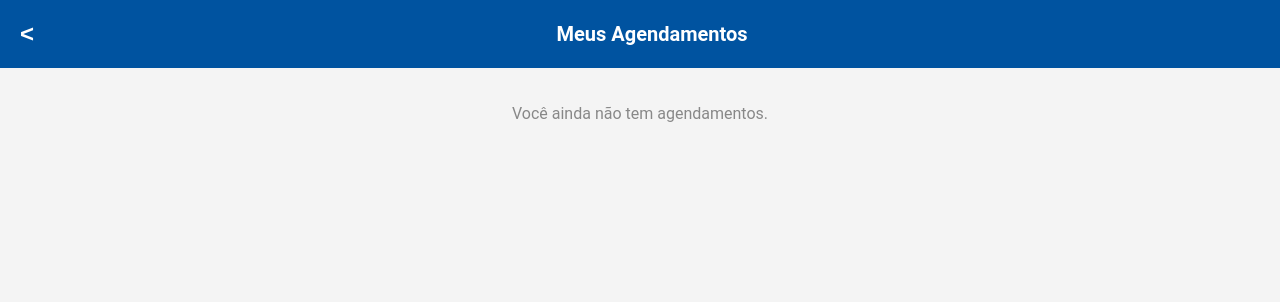
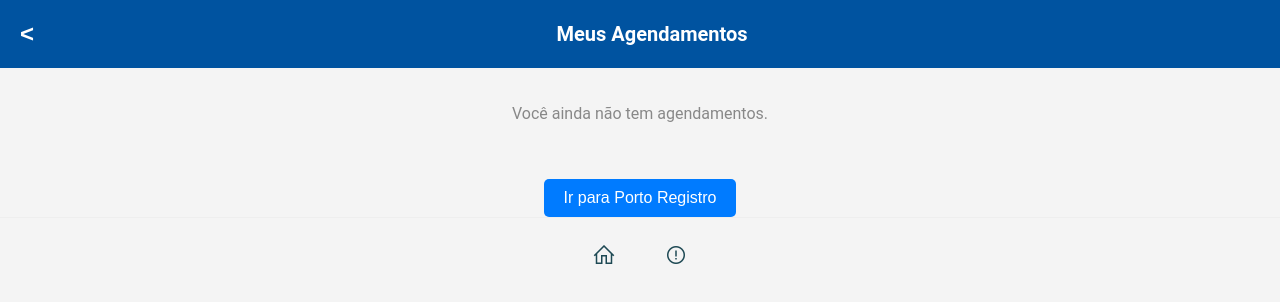
Before and after one commit to flpx01/PortoRapido, a React (Vite) app: page /agendados in a window 1280 px wide. Shown: the top 302 px of the page. Built offline with nearby package versions, Linux system fonts and the light colour scheme.

Commit message:
Implemetando algumas telas

```diff
--- a/src/pages/Agendados/Agendados.css
+++ b/src/pages/Agendados/Agendados.css
@@ -114,3 +114,23 @@
 .bottom-navbar .nav-item p {
   font-size: 12px;
 }
+.button-container {
+  display: flex;
+  justify-content: center;
+  margin-top: 20px;
+}
+
+.porto-registro-button {
+  background-color: #007bff;
+  color: white;
+  border: none;
+  padding: 10px 20px;
+  border-radius: 5px;
+  font-size: 16px;
+  cursor: pointer;
+  transition: background-color 0.3s ease;
+}
+
+.porto-registro-button:hover {
+  background-color: #0056b3;
+}
--- a/src/pages/Agendados/AgendadosLogistica.jsx
+++ b/src/pages/Agendados/AgendadosLogistica.jsx
@@ -7,11 +7,15 @@ const Agendados = () => {
   // Recuperar agendamentos do localStorage
   const agendamentos = JSON.parse(localStorage.getItem("agendamentos")) || [];
 
-
   return (
     <div className="agendados-container">
       <header className="agendados-header">
-        <button onClick={() => navigate("/dashboard-logistica")} className="back-button">{"<"}</button>
+        <button
+          onClick={() => navigate("/dashboard-logistica")}
+          className="back-button"
+        >
+          {"<"}
+        </button>
         <h1>Meus Agendamentos</h1>
       </header>
 
@@ -19,8 +23,12 @@ const Agendados = () => {
         <ul className="agendados-list">
           {agendamentos.map((agendamento, index) => (
             <li key={index} className="agendamento-item">
-              <p><strong>{agendamento.nome}</strong></p>
-              <p>{agendamento.data} às {agendamento.hora}</p>
+              <p>
+                <strong>{agendamento.nome}</strong>
+              </p>
+              <p>
+                {agendamento.data} às {agendamento.hora}
+              </p>
               <p>Status: {agendamento.status}</p>
             </li>
           ))}
@@ -28,6 +36,28 @@ const Agendados = () => {
       ) : (
         <p className="no-agendamentos">Você ainda não tem agendamentos.</p>
       )}
+
+      {/* Botão para ir para a tela de Porto Registro */}
+      <div className="button-container">
+        <button
+          className="porto-registro-button"
+          onClick={() => navigate("/porto-registro")}
+        >
+          Ir para Porto Registro
+        </button>
+      </div>
+
+      <footer className="footer">
+        <button
+          className="footer-button"
+          onClick={() => navigate("/dashboard-motorista")}
+        >
+          <i className="las la-home"></i>
+        </button>
+        <button className="footer-button" onClick={() => navigate("/alertas")}>
+          <i className="las la-exclamation-circle"></i>
+        </button>
+      </footer>
     </div>
   );
 };
--- a/src/pages/Dashboard/DashboardMotorista.jsx
+++ b/src/pages/Dashboard/DashboardMotorista.jsx
@@ -1,6 +1,6 @@
 import { useEffect, useState } from "react";
 import { useNavigate } from "react-router-dom";
-import { FaShip, FaMapMarkerAlt, FaCalendarCheck, FaHome, FaBell } from "react-icons/fa";
+import { FaMapMarkerAlt, FaCalendarCheck, FaHome, FaBell } from "react-icons/fa";
 import "./Dashboard.css";
 
 const Dashboard = () => {
@@ -44,20 +44,20 @@ const Dashboard = () => {
           <div>
             <h1>Porto Rápido</h1>
             <div className="buttons-container">
-              <button
+              {/* <button
                 className="dashboard-button"
                 onClick={() => navigate("/escolher-barco")}
               >
                 <FaShip className="icon" />
                 Escolher Barco
-              </button>
-              <button
+              </button> */}
+              {/* <button
                 className="dashboard-button"
                 onClick={() => navigate("/porto-registro")}
               >
                 <FaMapMarkerAlt className="icon" />
                 Ponto de Registro
-              </button>
+              </button> */}
               <button
                 className="dashboard-button"
                 onClick={() => navigate("/posicao-caminhao")}
@@ -83,7 +83,7 @@ const Dashboard = () => {
       </div>
 
       <div className="bottom-navbar">
-        <div className="nav-item" onClick={() => navigate("/dashboard-logistica")}>
+        <div className="nav-item" onClick={() => navigate("/dashboard-motorista")}>
           <FaHome className="icon" />
           <p>Início</p>
         </div>
--- a/src/pages/MotoristasCadastrados/MotoristasCadastrados.jsx
+++ b/src/pages/MotoristasCadastrados/MotoristasCadastrados.jsx
@@ -1,11 +1,47 @@
+import { useState, useEffect } from "react";
 import { useNavigate } from "react-router-dom";
 import "./MotoristasCadastrados.css";
 
 const MotoristasCadastrados = () => {
   const navigate = useNavigate();
+  const [motoristas, setMotoristas] = useState([]);
 
-  // Recupera os motoristas cadastrados no localStorage
-  const motoristas = JSON.parse(localStorage.getItem("motoristas")) || [];
+  useEffect(() => {
+    // Carrega os motoristas do localStorage quando o componente for montado
+    const motoristasFromStorage = JSON.parse(localStorage.getItem("motoristas")) || [];
+    setMotoristas(motoristasFromStorage);
+  }, []);
+
+  const handleCancel = () => {
+    navigate("/dashboard-logistica"); // Redireciona para a página inicial
+  };
+
+  const handleChangePassword = (email) => {
+    // Lógica para troca de senha
+    const novaSenha = prompt("Digite a nova senha:");
+    if (novaSenha) {
+      const updatedMotoristas = motoristas.map((motorista) =>
+        motorista.email === email ? { ...motorista, senha: novaSenha } : motorista
+      );
+      setMotoristas(updatedMotoristas);
+      localStorage.setItem("motoristas", JSON.stringify(updatedMotoristas));
+    }
+  };
+
+  const handleToggleStatus = (email) => {
+    // Lógica para alternar o status do motorista
+    const updatedMotoristas = motoristas.map((motorista) =>
+      motorista.email === email ? { ...motorista, ativo: !motorista.ativo } : motorista
+    );
+    setMotoristas(updatedMotoristas);
+    localStorage.setItem("motoristas", JSON.stringify(updatedMotoristas));
+  };
+
+  const handleClearMotoristas = () => {
+    // Limpar os motoristas do localStorage
+    localStorage.removeItem("motoristas");
+    setMotoristas([]); // Atualiza o estado para a lista vazia
+  };
 
   return (
     <div className="motoristas-container">
@@ -18,10 +54,27 @@ const MotoristasCadastrados = () => {
         <ul className="motoristas-list">
           {motoristas.map((motorista, index) => (
             <li key={index} className="motorista-item">
-              <img src={motorista.avatar} alt="Avatar" className="motorista-avatar" />
+              <img src={motorista.foto} alt="Avatar" className="motorista-avatar" />
               <div className="motorista-info">
-                <p className="motorista-name">{motorista.nome}</p>
-                <p className="motorista-email">{motorista.email}</p>
+                <p className="motorista-name">{motorista.nome} {motorista.sobrenome}</p>
+                <p className={`motorista-status ${motorista.ativo ? 'ativo' : 'inativo'}`}>
+                  {motorista.ativo ? 'Ativo' : 'Inativo'}
+                </p>
+              </div>
+
+              <div className="motorista-actions">
+                <button
+                  onClick={() => handleChangePassword(motorista.email)}
+                  className="change-password-button"
+                >
+                  Trocar Senha
+                </button>
+                <button
+                  onClick={() => handleToggleStatus(motorista.email)}
+                  className={`deactivate-button ${motorista.ativo ? '' : 'inativo'}`}
+                >
+                  {motorista.ativo ? 'Inativar' : 'Ativar'}
+                </button>
               </div>
             </li>
           ))}
@@ -30,9 +83,17 @@ const MotoristasCadastrados = () => {
         <p className="no-motoristas">Nenhum motorista cadastrado.</p>
       )}
 
-      <button onClick={() => navigate("/registro-motorista")} className="registrar-motorista-button">
+      <button onClick={() => navigate("/register")} className="registrar-motorista-button">
         Registrar Motorista
       </button>
+
+      <button onClick={handleCancel} className="cancel-button">
+        voltar
+      </button>
+
+      {/* <button onClick={handleClearMotoristas} className="clear-motoristas-button">
+        Limpar Motoristas
+      </button> */}
 
       <div className="navbar">
         <button onClick={() => navigate("/dashboard-logistica")}>🏠</button>
--- a/src/pages/PosicaoCaminhao/PosicaoCaminhao.jsx
+++ b/src/pages/PosicaoCaminhao/PosicaoCaminhao.jsx
@@ -7,7 +7,7 @@ export default function PosicaoCaminhao() {
   return (
     <div className="container">
       <header className="header">
-        <button className="back-button" onClick={() => navigate("/dashboard-logistica")}>
+        <button className="back-button" onClick={() => navigate("/dashboard-motorista")}>
           ←
         </button>
         <h1>Caminhão</h1>
--- a/src/pages/Register/Register.jsx
+++ b/src/pages/Register/Register.jsx
@@ -11,6 +11,7 @@ const Register = () => {
     confirmaSenha: "",
     foto: null, // Para armazenar a imagem do usuário
     tipo: "", // Para armazenar o tipo de usuário
+    cnh: "", // Para armazenar o número da CNH, caso o usuário seja motorista
   });
 
   const [error, setError] = useState("");
@@ -33,7 +34,7 @@ const Register = () => {
   };
 
   const handleSubmit = () => {
-    const { nome, sobrenome, email, senha, confirmaSenha, foto, tipo } = formData;
+    const { nome, sobrenome, email, senha, confirmaSenha, foto, tipo, cnh } = formData;
 
     if (!nome || !sobrenome || !email || !senha || !confirmaSenha || !foto || !tipo) {
       setError("Por favor, preencha todos os campos, escolha um tipo e envie uma foto!");
@@ -45,6 +46,12 @@ const Register = () => {
       return;
     }
 
+    // Se o tipo for motorista, verificar se a CNH foi preenchida
+    if (tipo === "motorista" && !cnh) {
+      setError("Por favor, insira o número da CNH!");
+      return;
+    }
+
     const users = JSON.parse(localStorage.getItem("users")) || [];
     const userExists = users.find((user) => user.email === email);
 
@@ -53,10 +60,23 @@ const Register = () => {
       return;
     }
 
-    users.push({ nome, sobrenome, email, senha, foto, tipo });
+    // Salva o usuário em todos os usuários
+    users.push({ nome, sobrenome, email, senha, foto, tipo, cnh: tipo === "motorista" ? cnh : null });
     localStorage.setItem("users", JSON.stringify(users));
+
+    // Se o usuário for um motorista, salve também na lista de motoristas
+    if (tipo === "motorista") {
+      const motoristas = JSON.parse(localStorage.getItem("motoristas")) || [];
+      motoristas.push({ nome, sobrenome, email, foto, cnh });
+      localStorage.setItem("motoristas", JSON.stringify(motoristas));
+    }
+
     setError("");
     navigate("/");
+  };
+
+  const handleCancel = () => {
+    navigate("/"); // Redireciona para a página de login
   };
 
   return (
@@ -139,10 +159,27 @@ const Register = () => {
               Logística
             </label>
           </div>
+
+          {/* Mostrar o campo de CNH apenas se o tipo for "motorista" */}
+          {formData.tipo === "motorista" && (
+            <input
+              type="text"
+              name="cnh"
+              placeholder="Número da CNH"
+              value={formData.cnh}
+              onChange={handleChange}
+              className="register-input"
+            />
+          )}
         </div>
+
         {error && <p className="register-error">{error}</p>}
         <button onClick={handleSubmit} className="register-button">
           Confirmar
+        </button>
+
+        <button onClick={handleCancel} className="cancel-button">
+          Cancelar
         </button>
       </div>
     </div>
```
Also changed, not shown: src/App.jsx (line endings or trailing spaces).
